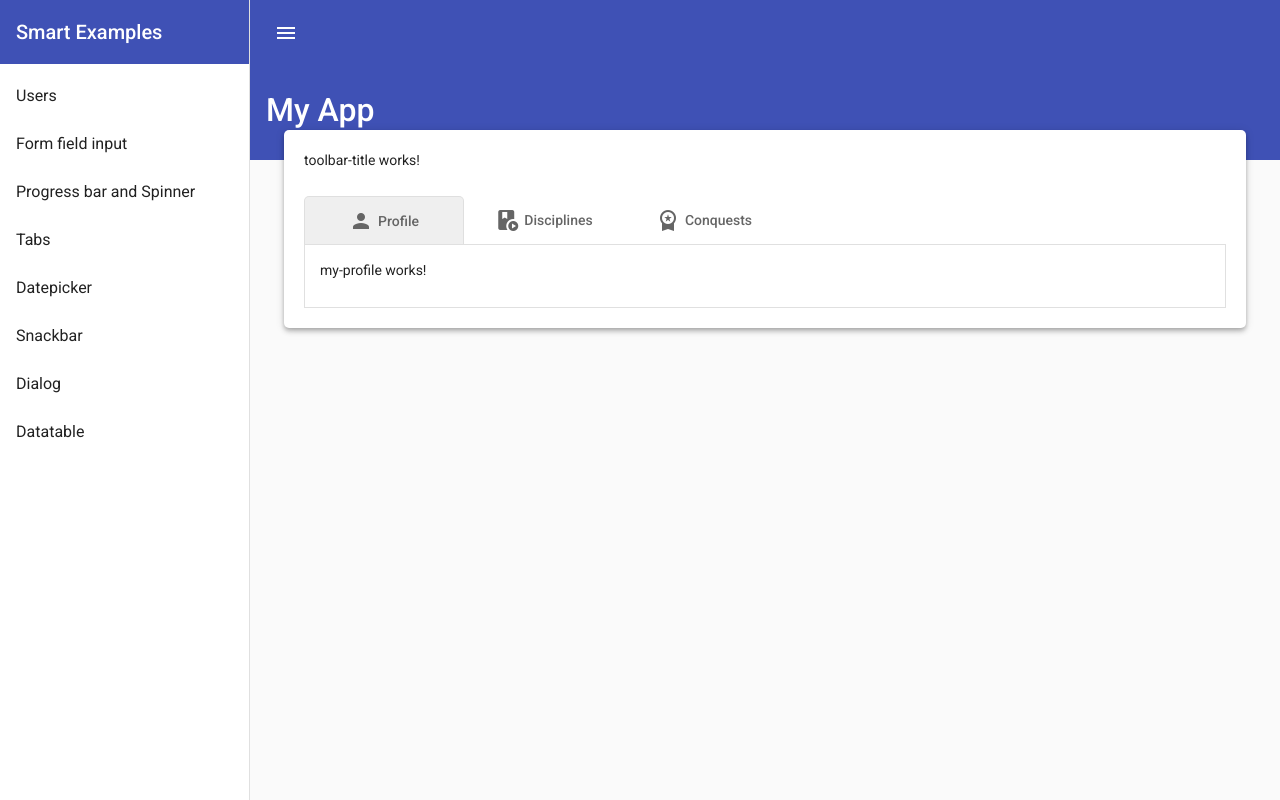
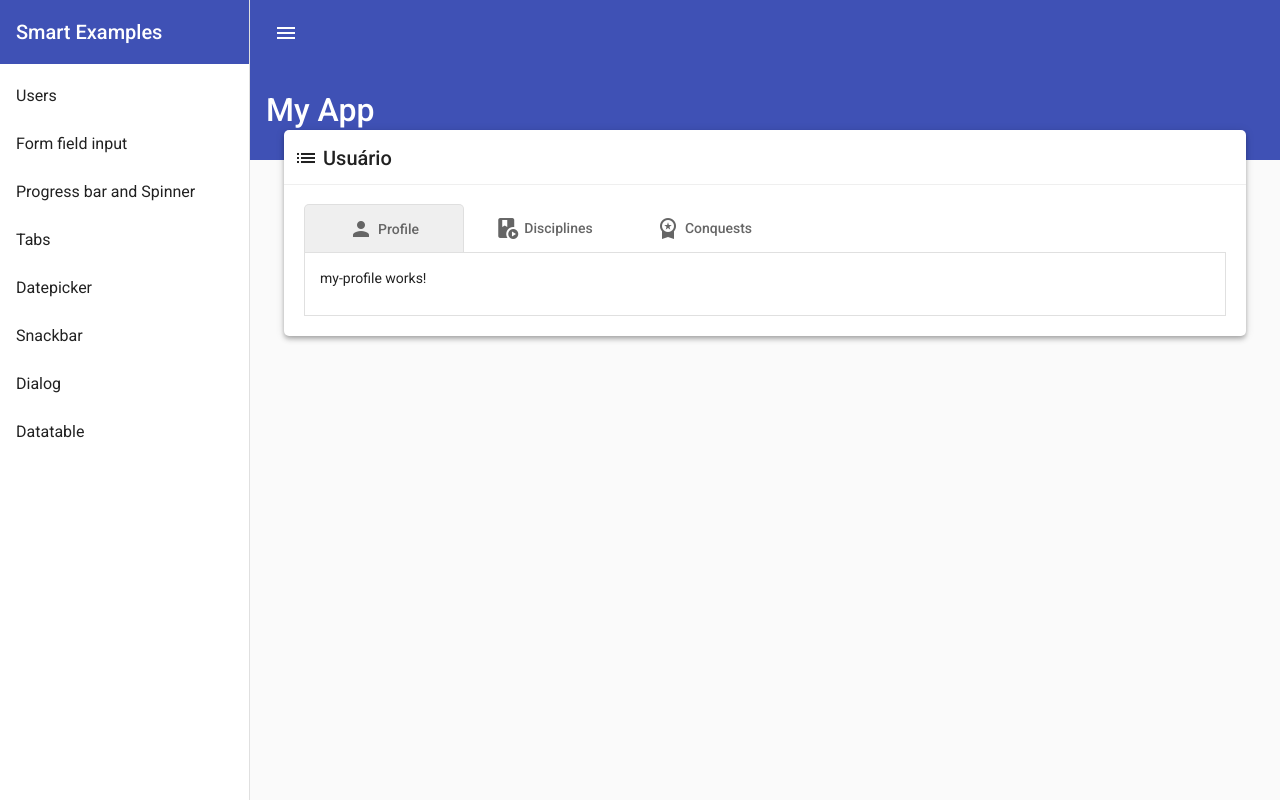
Before and after one commit to emersonhenriquedev/project-school, an Angular app: page /users/myProfile in a window 1280 px wide. Built offline with nearby package versions, Linux system fonts and the light colour scheme.

Commit message:
add toolbar-title component

```diff
--- a/src/app/pages/users/users.component.html
+++ b/src/app/pages/users/users.component.html
@@ -1,5 +1,5 @@
 <div class="content mat-elevation-z4">
-    <app-toolbar-title></app-toolbar-title>
+    <app-toolbar-title title="Usuário" icon="list"></app-toolbar-title>
     <nav mat-tab-nav-bar>
         <a mat-tab-link ngClass="tabs" routerLink="/users/myProfile" routerLinkActive="active-link">
             <mat-icon>person</mat-icon>
--- a/src/app/shared/components/toolbar-title/toolbar-title.component.html
+++ b/src/app/shared/components/toolbar-title/toolbar-title.component.html
@@ -1 +1,5 @@
-<p>toolbar-title works!</p>
+<mat-toolbar>
+    <mat-icon class="icon-space">{{icon}}</mat-icon>
+    <span>{{title}}</span>
+    <ng-content></ng-content>
+</mat-toolbar>
--- a/src/app/shared/components/toolbar-title/toolbar-title.component.scss
+++ b/src/app/shared/components/toolbar-title/toolbar-title.component.scss
@@ -0,0 +1,14 @@
+.icon-space {
+    margin-right: 5px;
+}
+
+mat-toolbar {
+    margin:-10px -4px 5px -20px;
+    width: calc(100% + 40px);
+    background-color: #fff;
+    border-top-right-radius: 5px;
+    border-top-right-radius: 5px;
+    border-bottom: 1px solid #efefef;
+    height: 45px;
+    padding: 10px 10px 18px;
+}
--- a/src/app/shared/components/toolbar-title/toolbar-title.component.ts
+++ b/src/app/shared/components/toolbar-title/toolbar-title.component.ts
@@ -1,4 +1,4 @@
-import { Component, OnInit } from '@angular/core';
+import { Component, Input, OnInit } from '@angular/core';
 
 @Component({
   selector: 'app-toolbar-title',
@@ -6,7 +6,8 @@ import { Component, OnInit } from '@angular/core';
   styleUrls: ['./toolbar-title.component.scss']
 })
 export class ToolbarTitleComponent implements OnInit {
-
+  @Input() title: string = "";
+  @Input() icon: string = "";
   constructor() { }
 
   ngOnInit(): void {
--- a/src/app/shared/shared.module.ts
+++ b/src/app/shared/shared.module.ts
@@ -1,12 +1,15 @@
 import { NgModule } from '@angular/core';
 import { ToolbarTitleComponent } from './components/toolbar-title/toolbar-title.component';
+import { MatToolbarModule } from '@angular/material/toolbar';
+import { MatIconModule } from '@angular/material/icon';
 
 @NgModule({
   declarations: [
     ToolbarTitleComponent,
   ],
   imports: [
-
+    MatToolbarModule,
+    MatIconModule
   ],
   exports: [
     ToolbarTitleComponent
```
